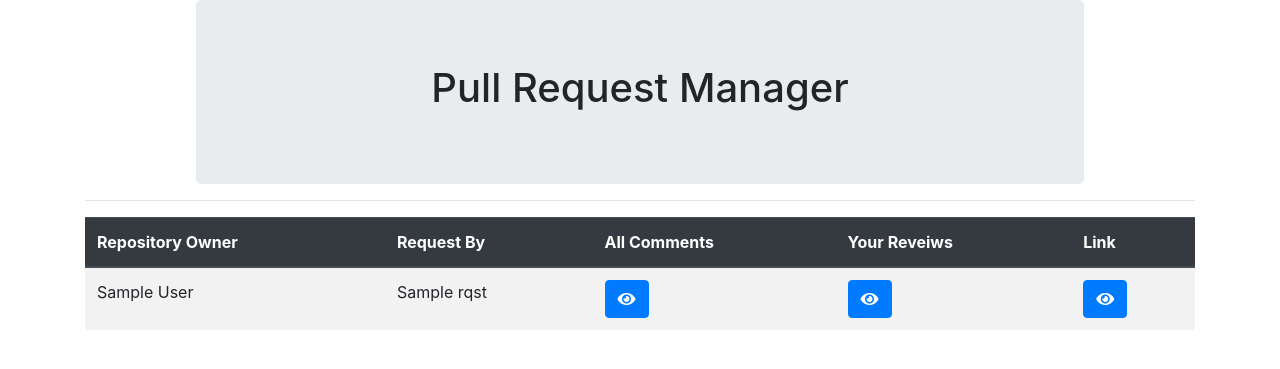
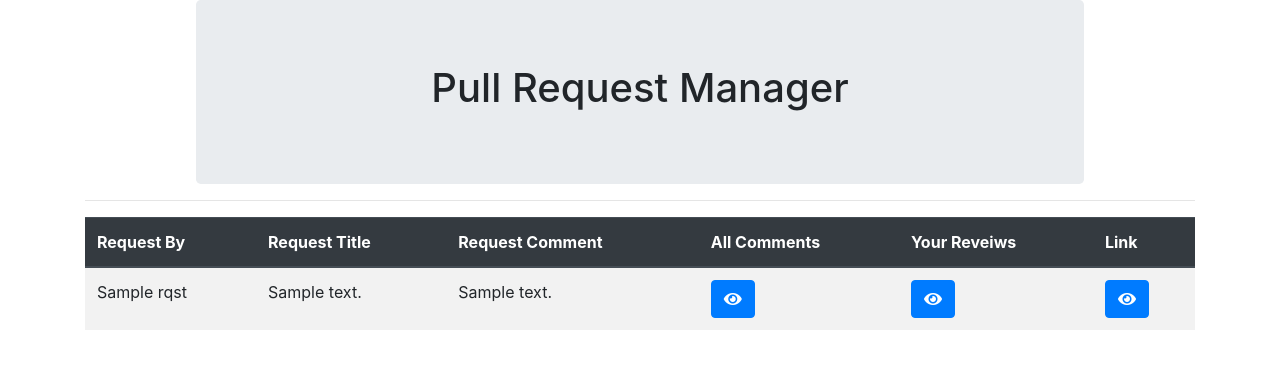
Before and after one commit to kmn5409/INFO_2602_Project, a Python web app: template templates/request.html in a window 1280 px wide. Shown: the top 369 px of the page. Run offline with Jinja, Linux system fonts and the light colour scheme; the template is opened without the code that fills it: most values are stand-ins (such as "Sample title", 1, 10 or a date in 2020); some libraries are stand-ins or nearby versions.

Commit message:
Add files via upload

```diff
--- a/templates/request.html
+++ b/templates/request.html
@@ -6,14 +6,15 @@
             <table class="table table-striped table-hover">
                 <thead class="thead-dark">
                     <tr>
-                        <th>Repository Owner</th><th>Request By</th><th>All Comments</th><th>Your Reveiws</th><th>Link</th>
+                    <th>Request By</th><th>Request Title</th><th>Request Comment</th><th>All Comments</th><th>Your Reveiws</th><th>Link</th>
                     </tr>
                 </thead>
                 <tbody>
                     {% for rqst in requests %}
                     <tr>
-                        <td>{{rqst.repos_author}}</td>
                         <td>{{rqst.author_name}}</td>
+                        <td>{{rqst.pull_request_message}}</td>
+                        <td>{{rqst.pull_request_comment}}</td>
                         <td>
                             <a href='/api/request_comments/{{rqst.id}}' class="btn btn-primary">
                                 <i class="fas fa-eye"></i>
```
